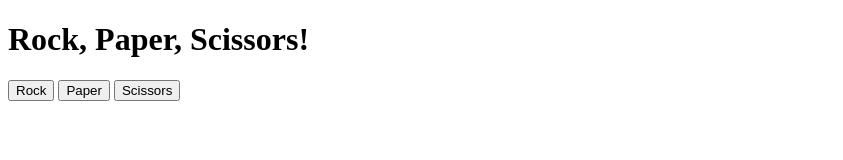
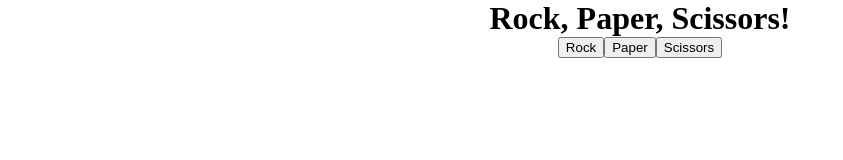
Before and after one commit to camerone2458/rock_paper_scissors, a plain HTML site: page index.html in a window 1280 px wide. Shown: the whole page, without its empty margins (0-843 px from the left). Drawn offline with Linux system fonts and the light colour scheme.

Commit message:
Center the title and create flex boxes for containers

```diff
--- a/index.html
+++ b/index.html
@@ -7,14 +7,18 @@
     <link  rel="stylesheet" href="styles.css"/>
 </head>
 <body>
-	<h1 id="pageTitle">Rock, Paper, Scissors!</h1>
+  <div class="header">
+	  <h1 id="pageTitle">Rock, Paper, Scissors!</h1>
+  </div>
   <div class="main">
     <div class="score">
-      <div class="selections">
-        <button id="rock">Rock</button>
-        <button id="paper">Paper</button>
-        <button id="scissors">Scissors</button>
-      </div>
+      <div class="userScore"></div>
+      <div class="compScore"></div>
+    </div>
+    <div class="selections">
+      <button id="rock">Rock</button>
+      <button id="paper">Paper</button>
+      <button id="scissors">Scissors</button>
     </div>
   </div>
 </body>
--- a/styles.css
+++ b/styles.css
@@ -0,0 +1,19 @@
+body {
+  margin: 0;
+  height: 100vh;
+  display: flex;
+  flex-direction: column;
+  align-items: center;
+}
+
+.header,
+.main,
+.score,
+.selections {
+  display: flex;
+}
+
+
+h1 {
+  margin: 0;
+}
```
